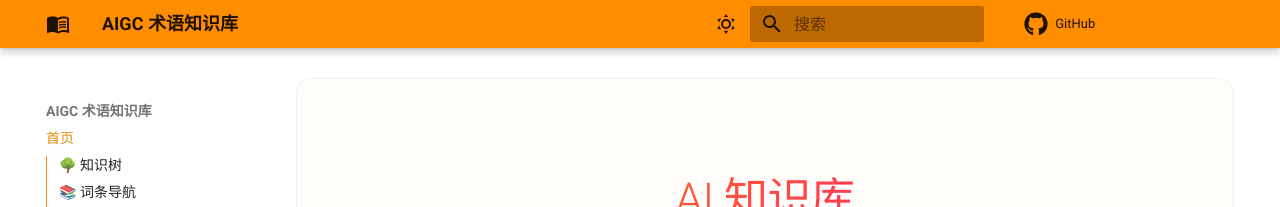
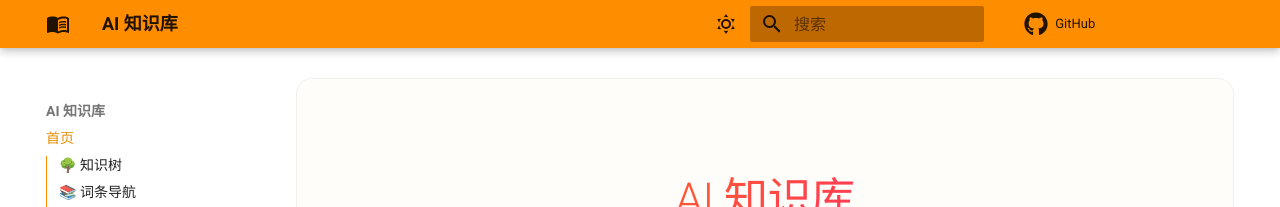
Before and after one commit to TEXXXXTURE/AIGC-Terminology-Wiki, an MkDocs documentation site: the page built from docs/index.md, in a window 1280 px wide. Shown: the top 207 px of the page. Built offline with MkDocs 1.6.1 and Material for MkDocs 9.7.7, drawn with Linux system fonts in a browser that asks for light colours; comment, search, counter and statistics services are not loaded.

```diff
--- a/mkdocs.yml
+++ b/mkdocs.yml
@@ -1,8 +1,8 @@
 # AIGC 术语知识库 — MkDocs 配置
-site_name: AIGC 术语知识库
-site_description: 一线知识的沉淀与导航站 — 开源、Wiki 式、面向大众的 AIGC 术语库
-site_url: https://texxxxture.github.io/AIGC-Terminology-Wiki/
-repo_url: https://github.com/TEXXXXTURE/AIGC-Terminology-Wiki
+site_name: AI 知识库
+site_description: 一线知识的沉淀与导航站 — 开源、Wiki 式、面向所有人的知识库
+site_url: https://texxxxture.github.io/ai-knowledge-base/
+repo_url: https://github.com/TEXXXXTURE/ai-knowledge-base
 repo_name: GitHub
 edit_uri: edit/main/docs/
 
@@ -69,7 +69,7 @@ extra:
   generator: false
   social:
     - icon: fontawesome/brands/github
-      link: https://github.com/TEXXXXTURE/AIGC-Terminology-Wiki
+      link: https://github.com/TEXXXXTURE/ai-knowledge-base
 
 nav:
   - 首页: index.md
```
